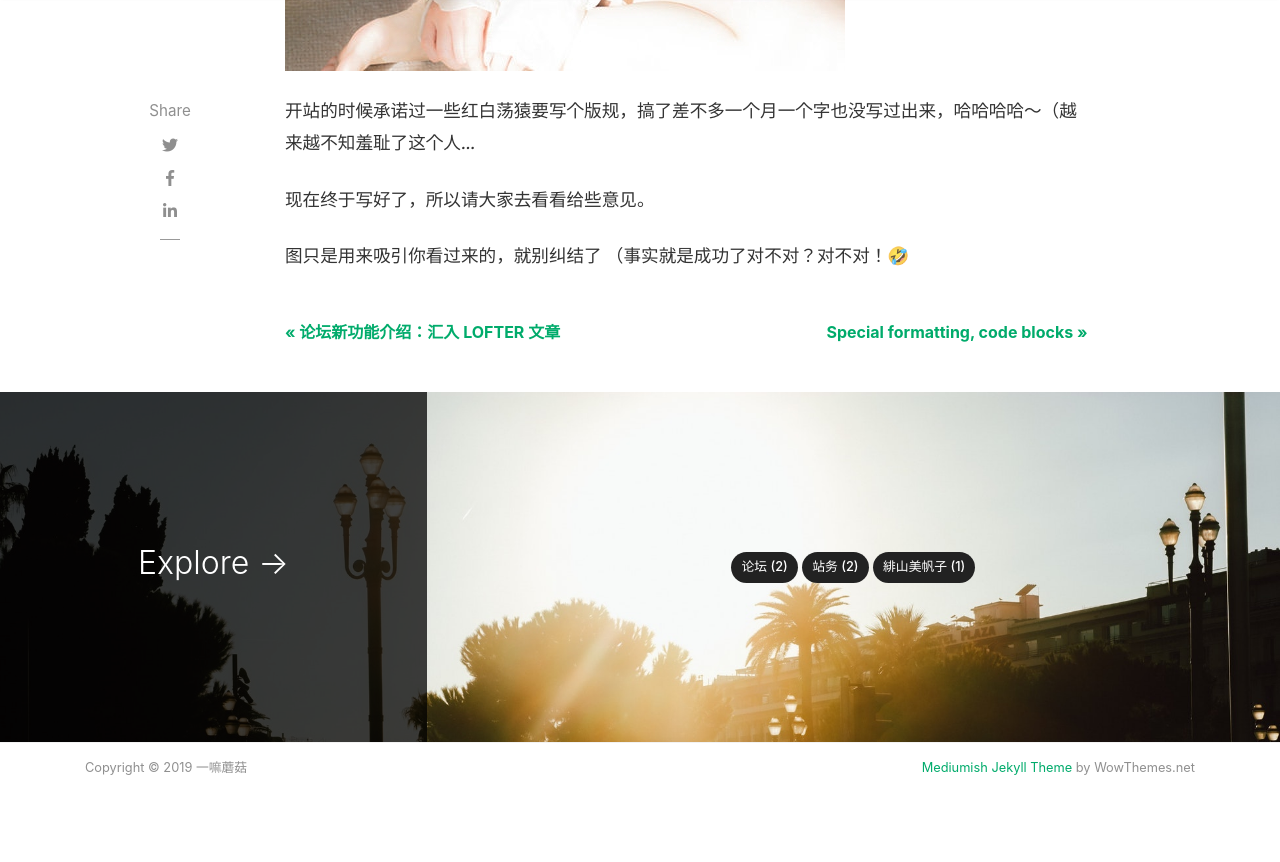
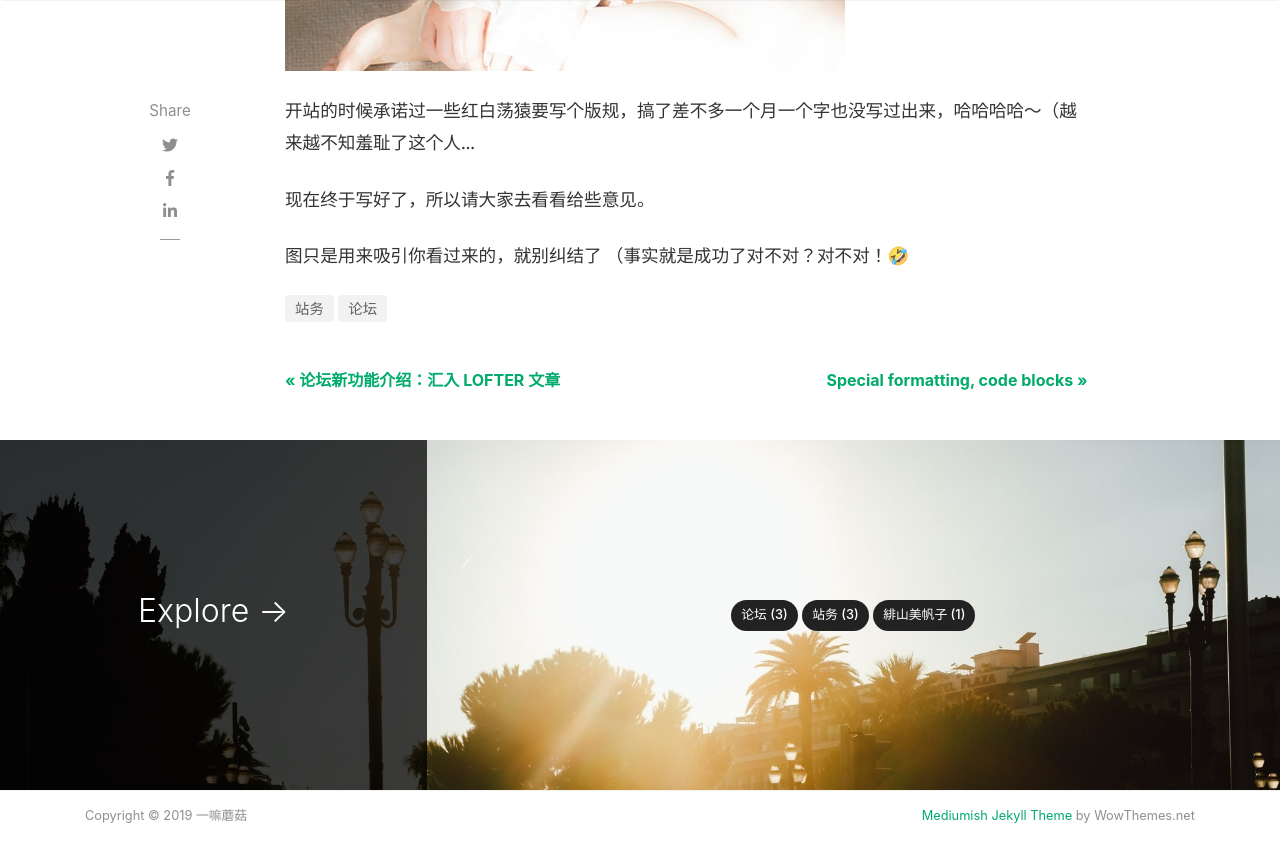
Before and after one commit to mogu-shirahi/mogu-shirahi.github.io, a Jekyll site: the page built from _posts/2019-06-22-论坛版规.md, in a window 1280 px wide and 900 px high, scrolled down 1205 px. Shown: the top 862 px of the window. Built offline with Jekyll 4.4.1, drawn with Linux system fonts in a browser that asks for light colours; nearby versions of some CDN libraries; comment, search, counter and statistics services are not loaded.

Commit message:
Update 2019-06-22-论坛版规.md

```diff
--- a/_posts/2019-06-22-论坛版规.md
+++ b/_posts/2019-06-22-论坛版规.md
@@ -3,6 +3,7 @@ layout: post
 author: mogu
 featured: false
 hidden: false
+categories: [ 论坛, 站务 ]
 image: assets/images/2019-06-22.jpg
 
 ---
```
